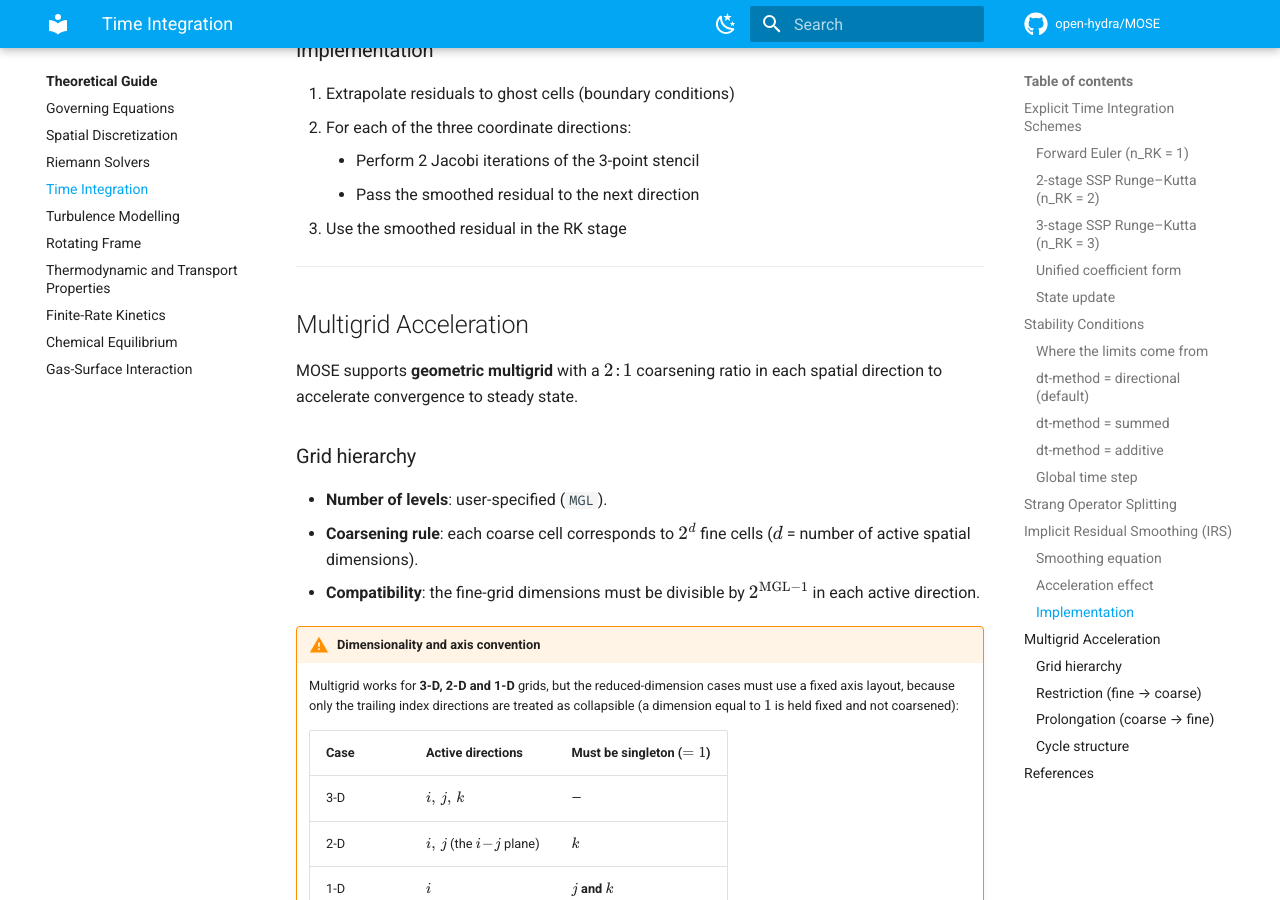
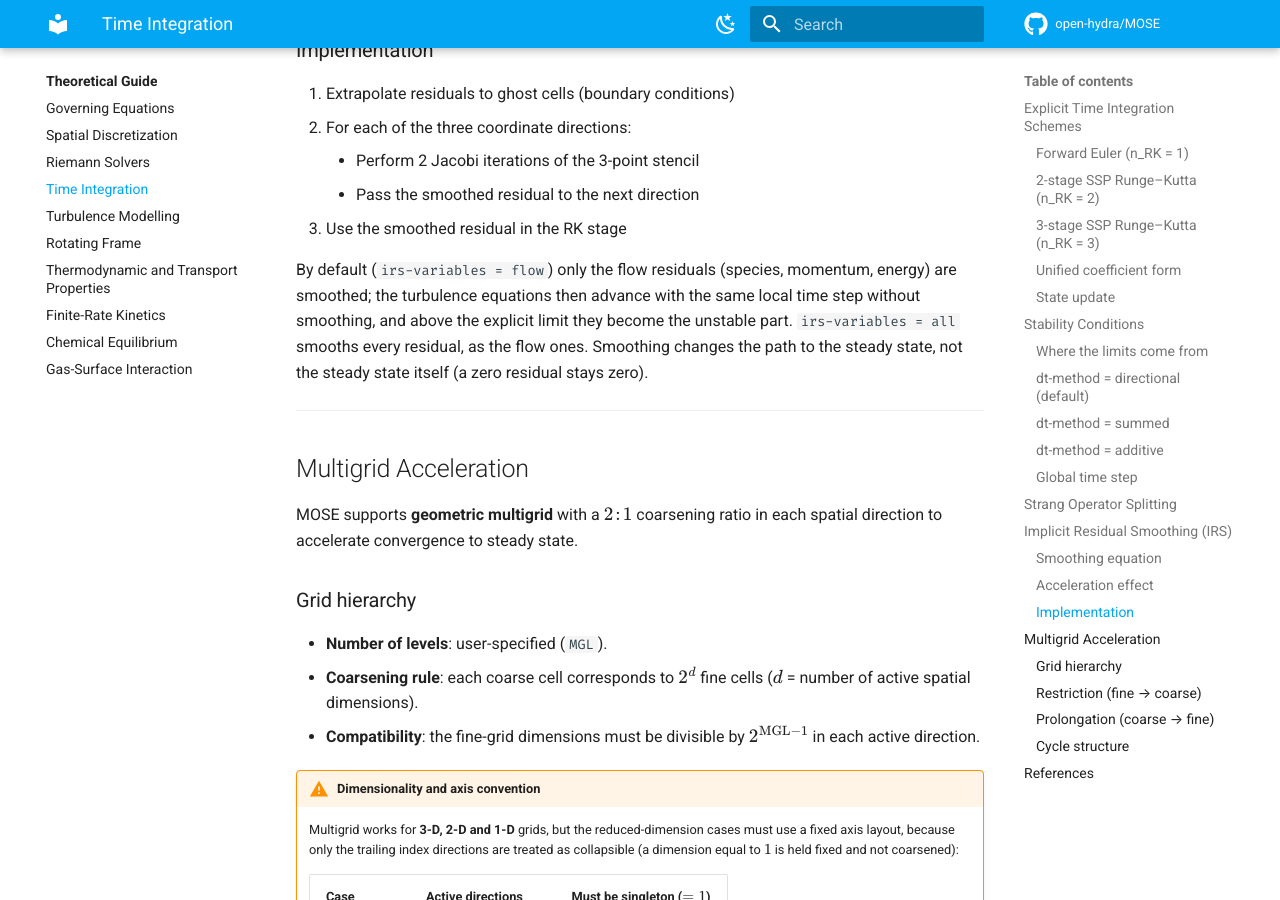
Before and after one commit to open-hydra/MOSE, an MkDocs documentation site: the page built from docs/theory/time-integration.md, in a window 1280 px wide and 900 px high, scrolled down 5357 px. Built offline with MkDocs 1.6.1 and Material for MkDocs 9.7.7, drawn with Linux system fonts in a browser that asks for light colours; comment, search, counter and statistics services are not loaded.

Commit message:
IRS: irs-variables = flow | all
Residual smoothing acted on the flow residuals only (1:np). The RANS
equations then advance with the same local time step without smoothing
and, above the explicit limit, become the unstable part: on the RL36
aerospike from a converged field, IRS 0.5 at cfl 1.6 crashed in 884
iterations with the SA residual growing first, the density residual
flat.

New key irs-variables in [MOSE-Numerics]: flow (default, the previous
behaviour, bit-identical) or all, which smooths every residual (RANS,
soot and passive scalars too) in the same way. Smoothing changes the
path to the steady state, not the steady state.

Checked: default bit-identical to the previous build (SA flat plate with
IRS, field and residual history); an invalid value is rejected; RL36
from a converged field, 5000 iterations: IRS 0.5 with all is stable at
cfl 1.6 (flow crashes at 884) and leaves thrust, Isp and spike friction
unchanged; at cfl 2.0 it does not crash but stops converging (density
residual about 4e-2). SA flat plate at cfl 1.6: flow and all both
converge, Cf unchanged.

Co-Authored-By: Claude Opus 5.5 <noreply@anthropic.com>

```diff
--- a/docs/theory/time-integration.md
+++ b/docs/theory/time-integration.md
@@ -275,6 +275,13 @@ range from 0.1 to 0.2.
     - Pass the smoothed residual to the next direction
 3. Use the smoothed residual in the RK stage
 
+By default (`irs-variables = flow`) only the flow residuals (species,
+momentum, energy) are smoothed; the turbulence equations then advance
+with the same local time step without smoothing, and above the explicit
+limit they become the unstable part. `irs-variables = all` smooths every
+residual, as the flow ones. Smoothing changes the path to the steady
+state, not the steady state itself (a zero residual stays zero).
+
 ---
 
 ## Multigrid Acceleration
```
Also changed, not shown: docs/user/registry.md (+1 -0 lines), 5 other files.
